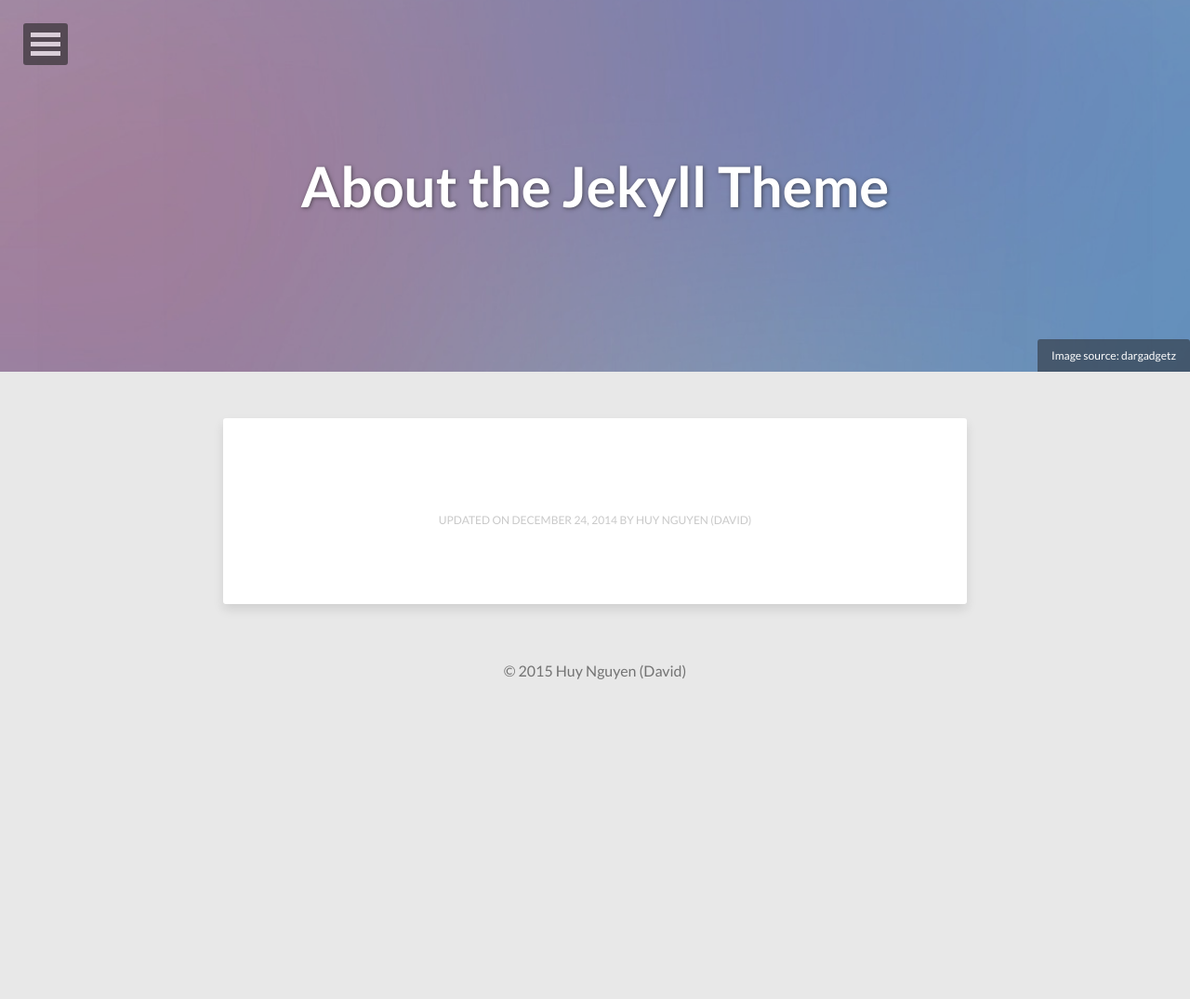
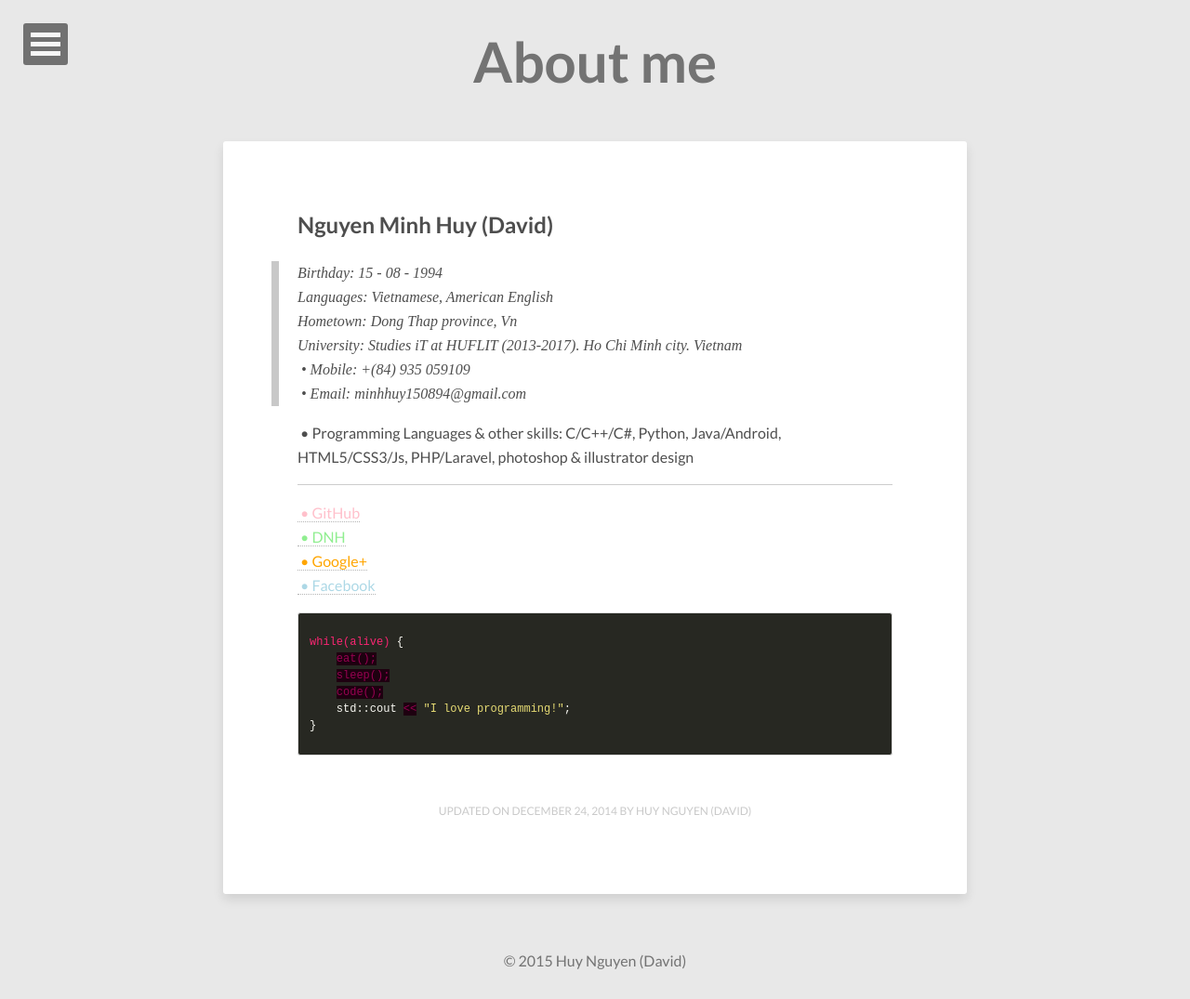
Before and after one commit to vareisen/vareisen.github.io, a Jekyll site: the page built from about/index.md, in a window 1280 px wide. Shown: the whole page at 93% size. Built offline with Jekyll 4.4.1, drawn with Linux system fonts in a browser that asks for light colours; nearby versions of some CDN libraries; before the commit the page ends 900 px from its top, so only the background shows below that.

Commit message:
Update index.md

```diff
--- a/about/index.md
+++ b/about/index.md
@@ -1,10 +1,29 @@
 ---
 layout: page
-title: About the Jekyll Theme
-image:
-  feature: abstract-5.jpg
-  credit: dargadgetz
-  creditlink: http://www.dargadgetz.com/ios-7-abstract-wallpaper-pack-for-iphone-5-and-ipod-touch-retina/
+title: About me
 comments: false
 modified: 2014-12-24
 ---
+<h2>Nguyen Minh Huy (David)</h2>
+> Birthday: 15 - 08 - 1994<br>
+> Languages: Vietnamese, American English<br>
+> Hometown: Dong Thap province, Vn<br>
+> University: Studies iT at HUFLIT (2013-2017). Ho Chi Minh city. Vietnam<br>
+&nbsp;&bull;&nbsp;Mobile: +(84) 935 059109<br>
+&nbsp;&bull;&nbsp;Email: minhhuy150894@gmail.com<br>
+
+&nbsp;&bull;&nbsp;Programming Languages & other skills: C/C++/C#, Python, Java/Android, HTML5/CSS3/Js, PHP/Laravel, photoshop & illustrator design<br>
+<hr>
+<a href="http://github.com/minhhuy150894"><font color="pink">&nbsp;&bull;&nbsp;GitHub</font></a><br>
+<a href="http://daynhauhoc.com/users/david15894"><font color="lightgreen">&nbsp;&bull;&nbsp;DNH</font></a><br>
+<a href="https://plus.google.com/u/0/+HuyNguyenMinhStormChaser"><font color="orange">&nbsp;&bull;&nbsp;Google+</font></a><br>
+<a href="http://www.facebook.com/david15894"><font color="lightblue">&nbsp;&bull;&nbsp;Facebook</font></a>
+<br>
+{% highlight css %}
+while(alive) {
+    eat();
+    sleep();
+    code();
+    std::cout << "I love programming!";
+}
+{% endhighlight %}
```
